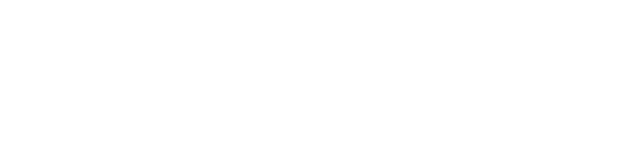
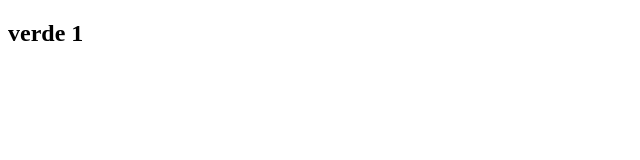
Before and after one commit to DamianoCelesti/js-snack-es6, a plain HTML site: page Snack 1/index.html in a window 1280 px wide. Shown: the whole page, without its empty margins (0-640 px from the left). Drawn offline with Linux system fonts and the light colour scheme.

Commit message:
add statement to display

```diff
--- a/Snack 1/index.html
+++ b/Snack 1/index.html
@@ -6,6 +6,8 @@
     <title>Document</title>
 </head>
 <body>
+
+    <h2 id="biciStampa"></h2>
     <script src="./script.js"></script>
 </body>
 </html>
--- a/Snack 1/script.js
+++ b/Snack 1/script.js
@@ -38,3 +38,6 @@ for (let i = 0; i < bici.length; i++) {
     }
 }
 console.log(nomeBici, pesoMinore);
+
+// seleziono l'elemento e aggiungo il risultato a schermo
+document.getElementById('biciStampa').innerHTML = `${nomeBici} ${pesoMinore}`;
```
